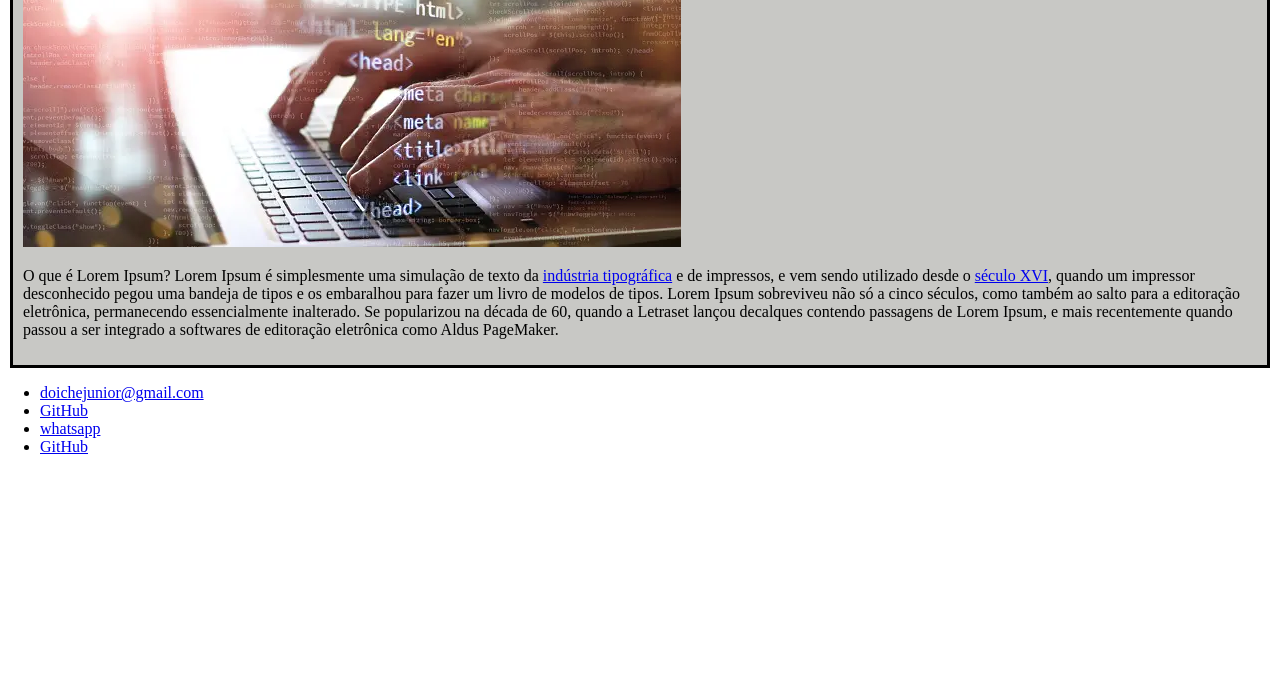
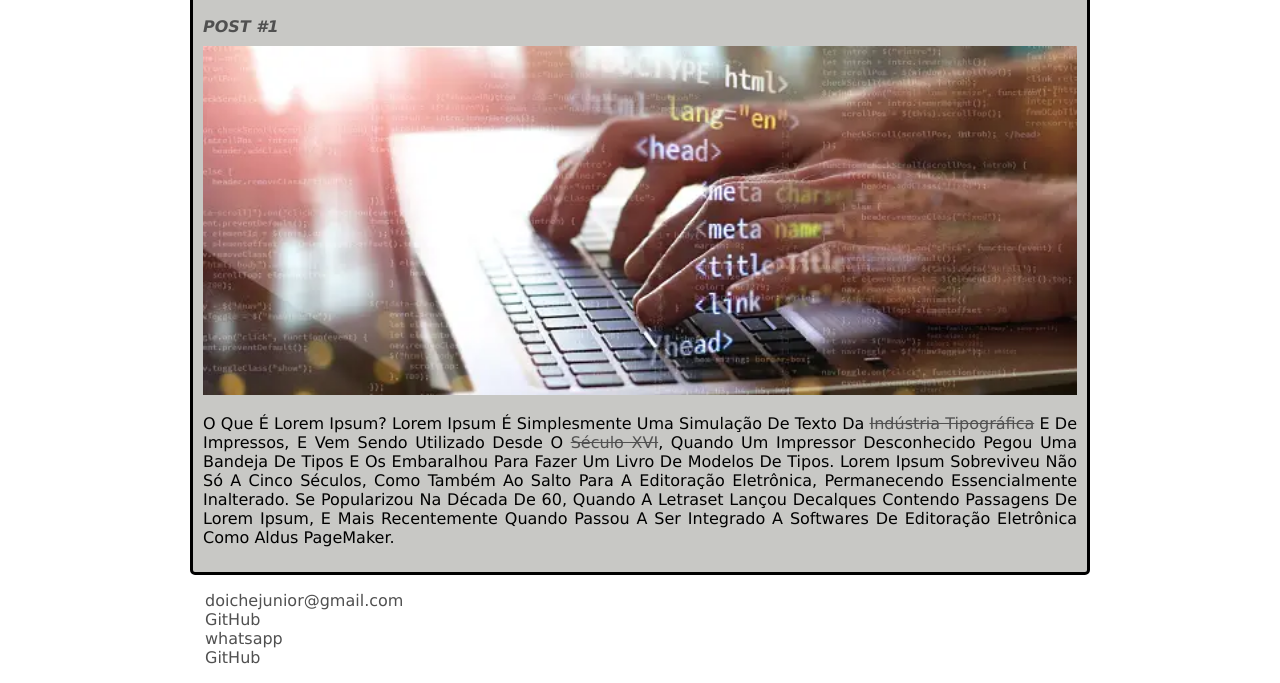
Before and after one commit to joseamerico-git/revisao-git, a plain HTML site: page exercicio001.html in a window 1280 px wide. Shown: the part 614-1297 px from the top of the page. Before the commit the page ends 1086 px from the top, so only its background shows below. Drawn offline with Linux system fonts and the light colour scheme.

Commit message:
commit-new

```diff
--- a/css/style.css
+++ b/css/style.css
@@ -1,25 +1,62 @@
 body{
-    margin:0;
-    padding:0;
+    background-color: white;
+    font-family: Verdana, Geneva, Tahoma, sans-serif;
+    max-width:900px;
+    margin:auto;
 }
 
-#titulo{
-    color: blue;
+
+#titulo , .subtitle, .post_title{
+    color: #505050;
+    font-size: 40px;
+    text-transform: uppercase;
 
 }
-.subtitle{
-    color: orange;
+a{
+    text-decoration: line-through;
+    color: #505050;
 }
 
+
 .post_title{
-    color: rgb(27, 11, 110);
+
     font-size: 16px;
     font-style: italic;
+    margin:0;
+    margin-bottom: 10px ;
 }
 
 .post{
     background-color: rgb(200, 200, 197);
     padding:10px;
     border:3px solid black;
-    margin: 10px;
+    margin: 15px;
+    border-radius:5px;
+    margin: 0;
+
 }
+
+.post-content{
+    margin:0;
+    margin-bottom: 15px;
+    text-transform: capitalize;
+    text-align: justify;
+}
+
+.post_image{
+    margin-bottom: 15px;
+    width: 100%;
+}
+.photo{
+    border:1px solid #505050;
+    border-radius: 50%;
+}
+
+.contacts-list{
+    list-style-type: none;
+    padding-left: 15px;
+}
+
+.contacts-list li a {
+   text-decoration: none;
+}
--- a/exercicio001.html
+++ b/exercicio001.html
@@ -10,7 +10,7 @@
 
 <body>
     <header>
-        <img src="img/perfil.jpg" alt="Ilustração do rosto">
+        <img src="img/perfil.jpg" alt="Ilustração do rosto" class="photo">
         <h1 id="titulo">José Américo Doiche Junior</h1>
     </header>
     <section>
@@ -20,9 +20,9 @@
             <header>
 
                 <h3 class="post_title">Post #1</h3>
-                <img src="img/usplesh1.webp" alt="Editor de texto contendo código html">
+                <img src="img/usplesh1.webp" alt="Editor de texto contendo código html" class="post_image">
             </header>
-            <p>O que é Lorem Ipsum?
+            <p class="post-content">O que é Lorem Ipsum?
                 Lorem Ipsum é simplesmente uma simulação de texto da <a href="https://www.linkedin.com/in/doichejunior/"
                     target="_blank">indústria tipográfica</a> e de impressos, e vem sendo utilizado desde o <a
                     href="José Américo Doiche Junior:doichejunior@gamil.com">século XVI</a>, quando um impressor
@@ -35,7 +35,7 @@
         </article>
     </section>
     <footer>
-        <ul>
+        <ul class="contacts-list">
 
             <li><a href="jose:doichejunior@gmail.com ">doichejunior@gmail.com</a></li>
             <li> <a href="https://github.com/joseamerico-git?tab=repositories " target="_black">GitHub</a></li>
```
Also changed, not shown: 2 other files.
